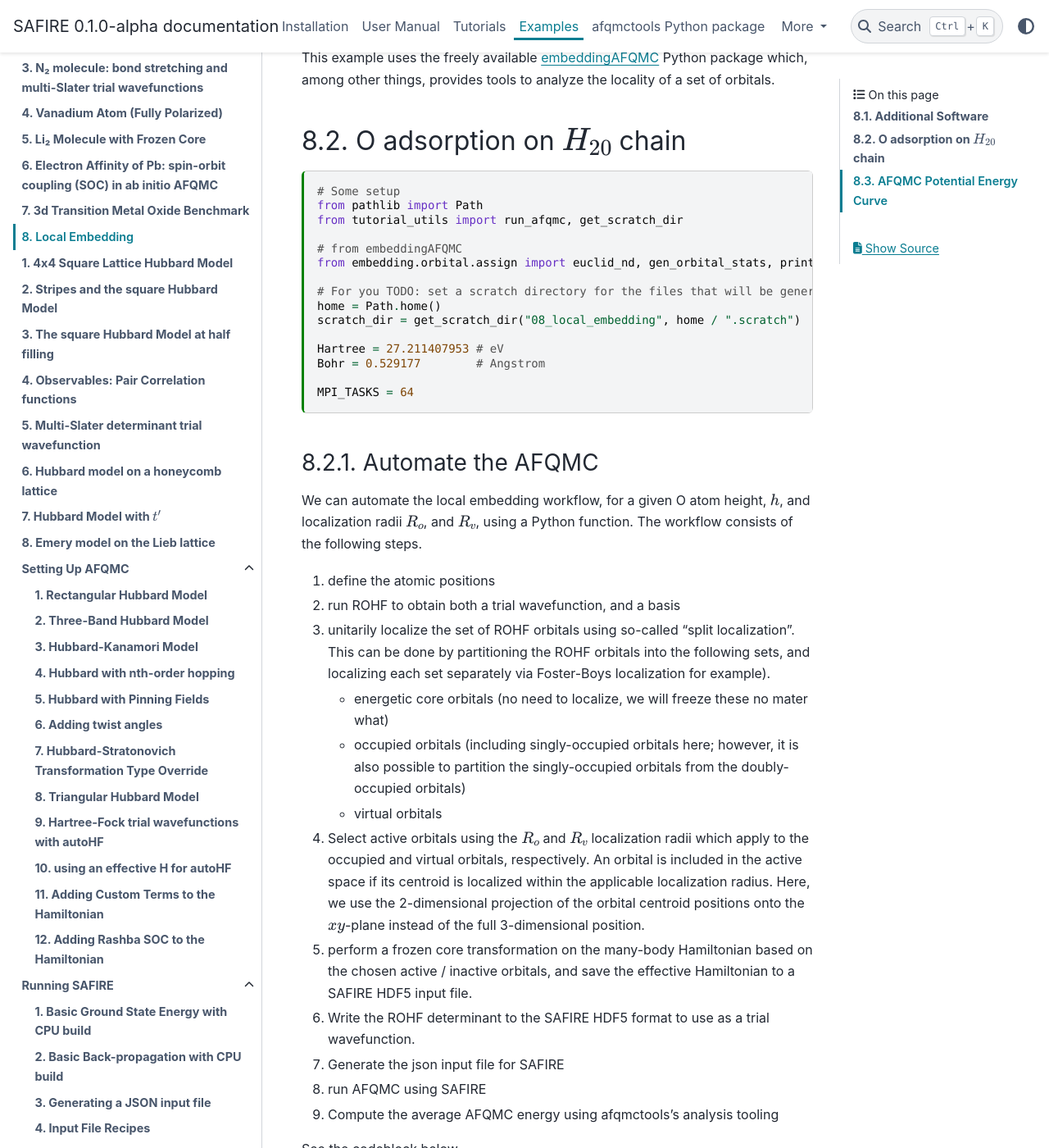
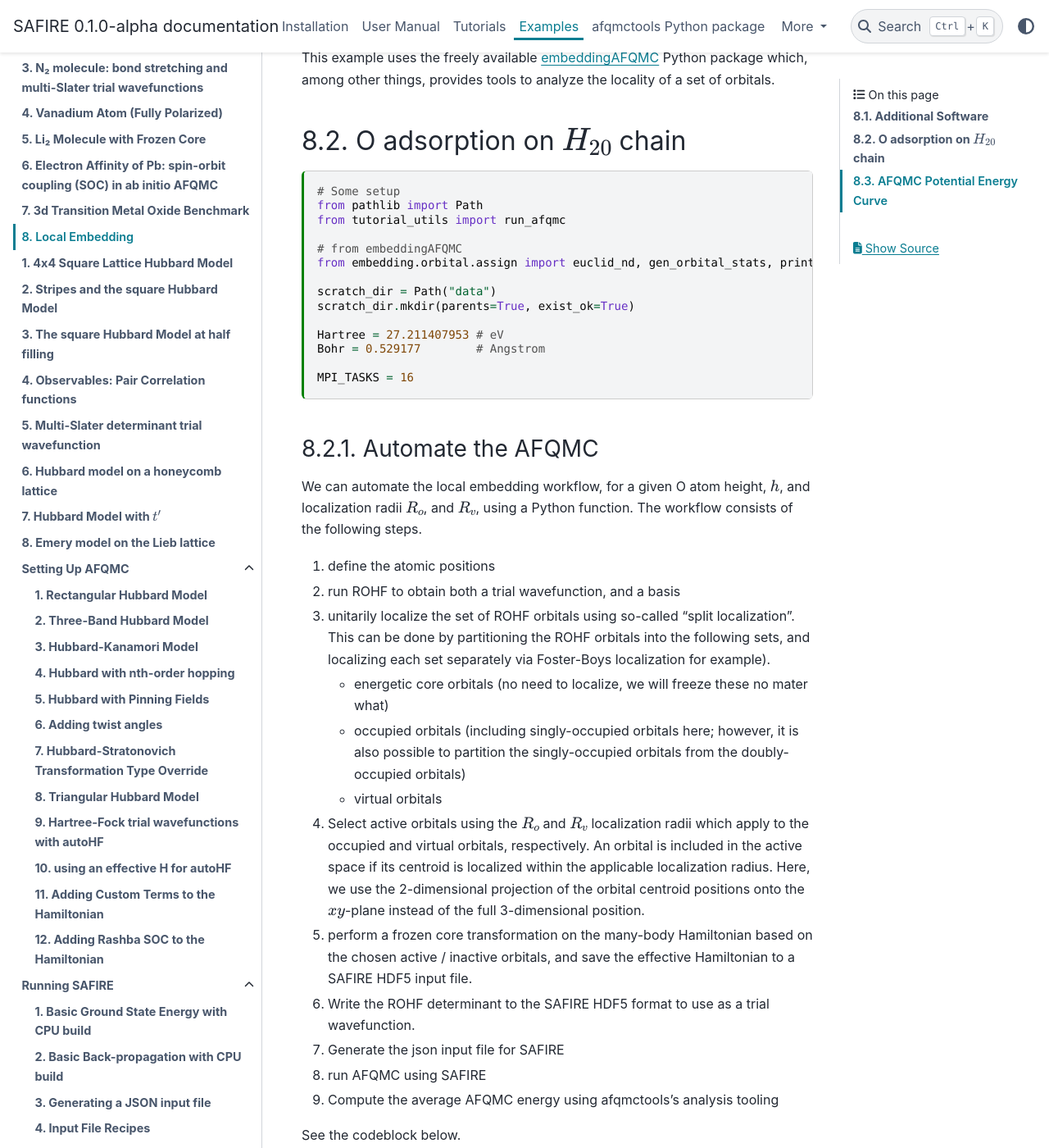
Before and after one commit to bkesk/SAFIRE, a Sphinx documentation site: the page built from docs/examples/molecules/08_local_embedding/08_local_embedding.md, in a window 1280 px wide and 1400 px high, scrolled down 321 px. Shown: the whole window at 82% size. Built offline with Sphinx 7.4.7 and the PyData theme 0.15.4, drawn with Linux system fonts in a browser that asks for light colours; some of the changed text lies outside the part shown.

Commit message:
docs/examples: edit molecules/08

````diff
--- a/docs/examples/molecules/08_local_embedding/08_local_embedding.md
+++ b/docs/examples/molecules/08_local_embedding/08_local_embedding.md
@@ -31,19 +31,18 @@ which, among other things, provides tools to analyze the locality of a set of or
 
 # Some setup
 from pathlib import Path
-from tutorial_utils import run_afqmc, get_scratch_dir
+from tutorial_utils import run_afqmc
 
 # from embeddingAFQMC
 from embedding.orbital.assign import euclid_nd, gen_orbital_stats, print_stats
 
-# For you TODO: set a scratch directory for the files that will be generated
-home = Path.home()
-scratch_dir = get_scratch_dir("08_local_embedding", home / ".scratch")
+scratch_dir = Path("data")
+scratch_dir.mkdir(parents=True, exist_ok=True)
 
 Hartree = 27.211407953 # eV
 Bohr = 0.529177        # Angstrom
 
-MPI_TASKS = 64
+MPI_TASKS = 16
 ```
 
 +++ {"id": "vDrFukfq5u0t"}
@@ -81,7 +80,7 @@ from afqmctools.wavefunction.mol import write_wfn
 from afqmctools.inputs.from_hdf import write_json
 from stats.scalar_dat import analyze_scalar_data
 
-from tutorial_utils import run_afqmc, get_scratch_dir
+from tutorial_utils import run_afqmc
 
 
 # custom metric to take the projection of the orbital position onto the xy plane
@@ -96,7 +95,7 @@ def get_afqmc_energy(h, Ro=np.inf, Rv=np.inf, N_energetic_core=0, rhf_guess_rdm=
     # run initial HF calculation to generate basis
 
     local_scratch = scratch_dir / f"h={h:5.5f}"
-    local_scratch.mkdir(exist_ok=True)
+    local_scratch.mkdir(parents=True, exist_ok=True)
     atom_chkfile = local_scratch / f"rhf_h={h:5.5f}.chk"
 
     def get_atomic_positions(h):
@@ -241,9 +240,9 @@ def get_afqmc_energy(h, Ro=np.inf, Rv=np.inf, N_energetic_core=0, rhf_guess_rdm=
     # 6. write json input file
     execute_options = {
         "timestep": 0.01,
-        "steps": 10000,
+        "steps": 6000,
         "population_control_interval" : 10,
-        "measure_interval_multiplier": 1, # will measure at interval of `measure_interval_multiplier*population_control_interval`
+        "measure_interval_multiplier": 1,
         "walker_ortho_interval" : 10,
         "n_walkers_per_mpi_task": 20,
         "seed" : 42,
````
